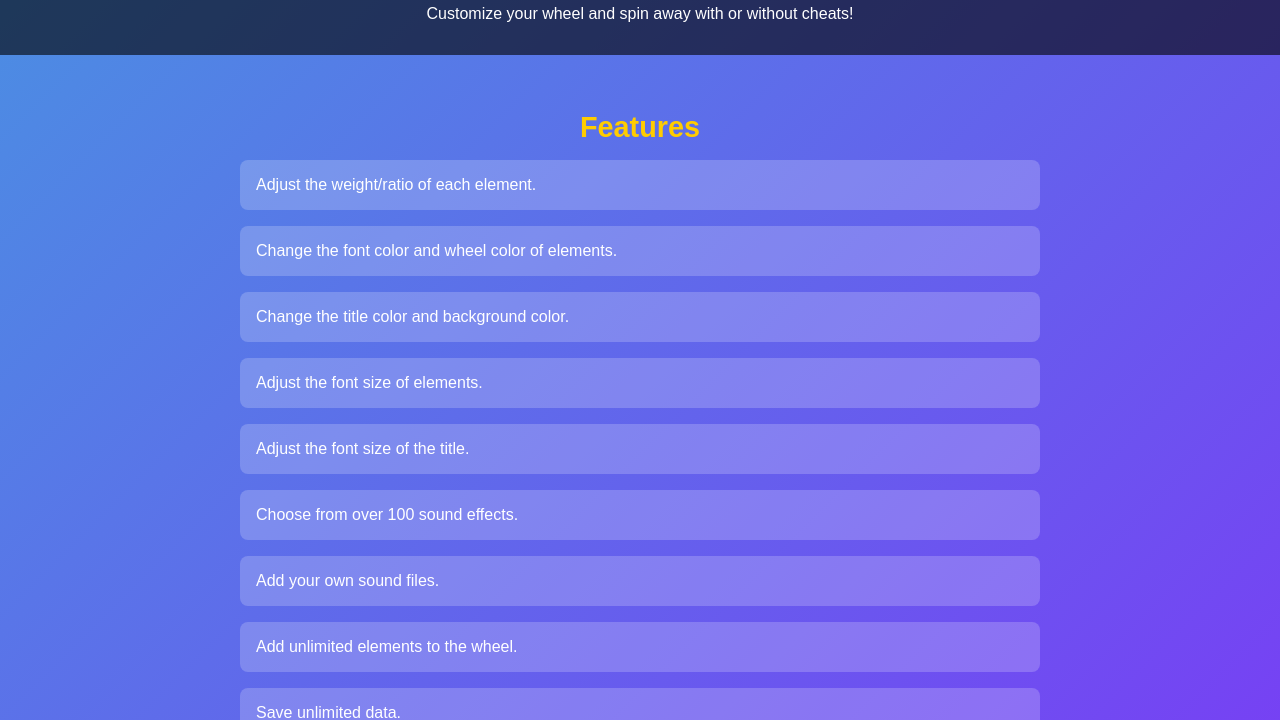
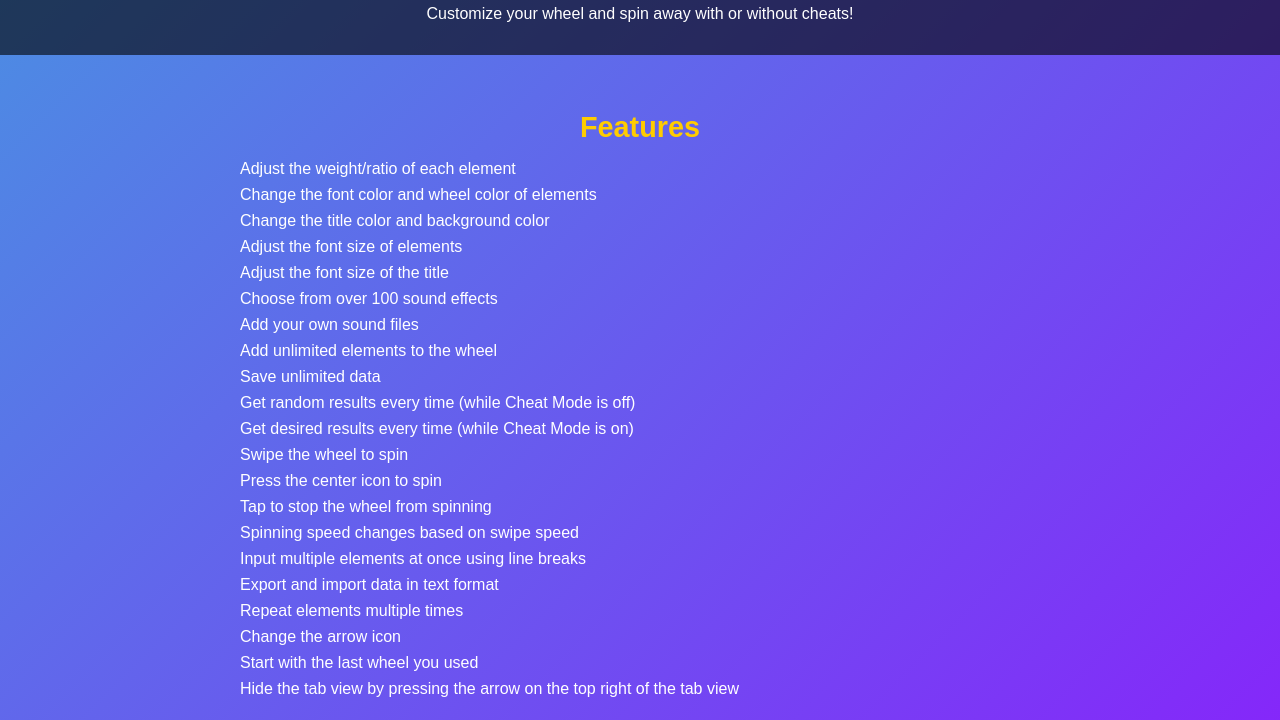
Before and after one commit to uw54321/uw, a plain HTML site: page index.html in a window 1280 px wide. Shown: the part 80-800 px from the top of the page. Drawn offline with Linux system fonts and the light colour scheme.

Commit message:
Update index.html

```diff
--- a/index.html
+++ b/index.html
@@ -42,10 +42,7 @@
             margin: 0;
         }
         ul li {
-            margin-bottom: 1rem;
-            background: rgba(255, 255, 255, 0.2);
-            padding: 1rem;
-            border-radius: 8px;
+            margin-bottom: 0.5rem;
         }
         .cheat-modes, .how-to-play {
             margin-top: 2rem;
@@ -83,27 +80,27 @@
     <section>
         <h2>Features</h2>
         <ul>
-            <li>Adjust the weight/ratio of each element.</li>
-            <li>Change the font color and wheel color of elements.</li>
-            <li>Change the title color and background color.</li>
-            <li>Adjust the font size of elements.</li>
-            <li>Adjust the font size of the title.</li>
-            <li>Choose from over 100 sound effects.</li>
-            <li>Add your own sound files.</li>
-            <li>Add unlimited elements to the wheel.</li>
-            <li>Save unlimited data.</li>
-            <li>Get random results every time (while Cheat Mode is off).</li>
-            <li>Get desired results every time (while Cheat Mode is on).</li>
-            <li>Swipe the wheel to spin.</li>
-            <li>Press the center icon to spin.</li>
-            <li>Tap to stop the wheel from spinning.</li>
-            <li>Spinning speed changes based on swipe speed.</li>
-            <li>Input multiple elements at once using line breaks.</li>
-            <li>Export and import data in text format.</li>
-            <li>Repeat elements multiple times.</li>
-            <li>Change the arrow icon.</li>
-            <li>Start with the last wheel you used.</li>
-            <li>Hide the tab view by pressing the arrow on the top right of the tab view.</li>
+            <li>Adjust the weight/ratio of each element</li>
+            <li>Change the font color and wheel color of elements</li>
+            <li>Change the title color and background color</li>
+            <li>Adjust the font size of elements</li>
+            <li>Adjust the font size of the title</li>
+            <li>Choose from over 100 sound effects</li>
+            <li>Add your own sound files</li>
+            <li>Add unlimited elements to the wheel</li>
+            <li>Save unlimited data</li>
+            <li>Get random results every time (while Cheat Mode is off)</li>
+            <li>Get desired results every time (while Cheat Mode is on)</li>
+            <li>Swipe the wheel to spin</li>
+            <li>Press the center icon to spin</li>
+            <li>Tap to stop the wheel from spinning</li>
+            <li>Spinning speed changes based on swipe speed</li>
+            <li>Input multiple elements at once using line breaks</li>
+            <li>Export and import data in text format</li>
+            <li>Repeat elements multiple times</li>
+            <li>Change the arrow icon</li>
+            <li>Start with the last wheel you used</li>
+            <li>Hide the tab view by pressing the arrow on the top right of the tab view</li>
         </ul>
 
         <div class="cheat-modes">
```
